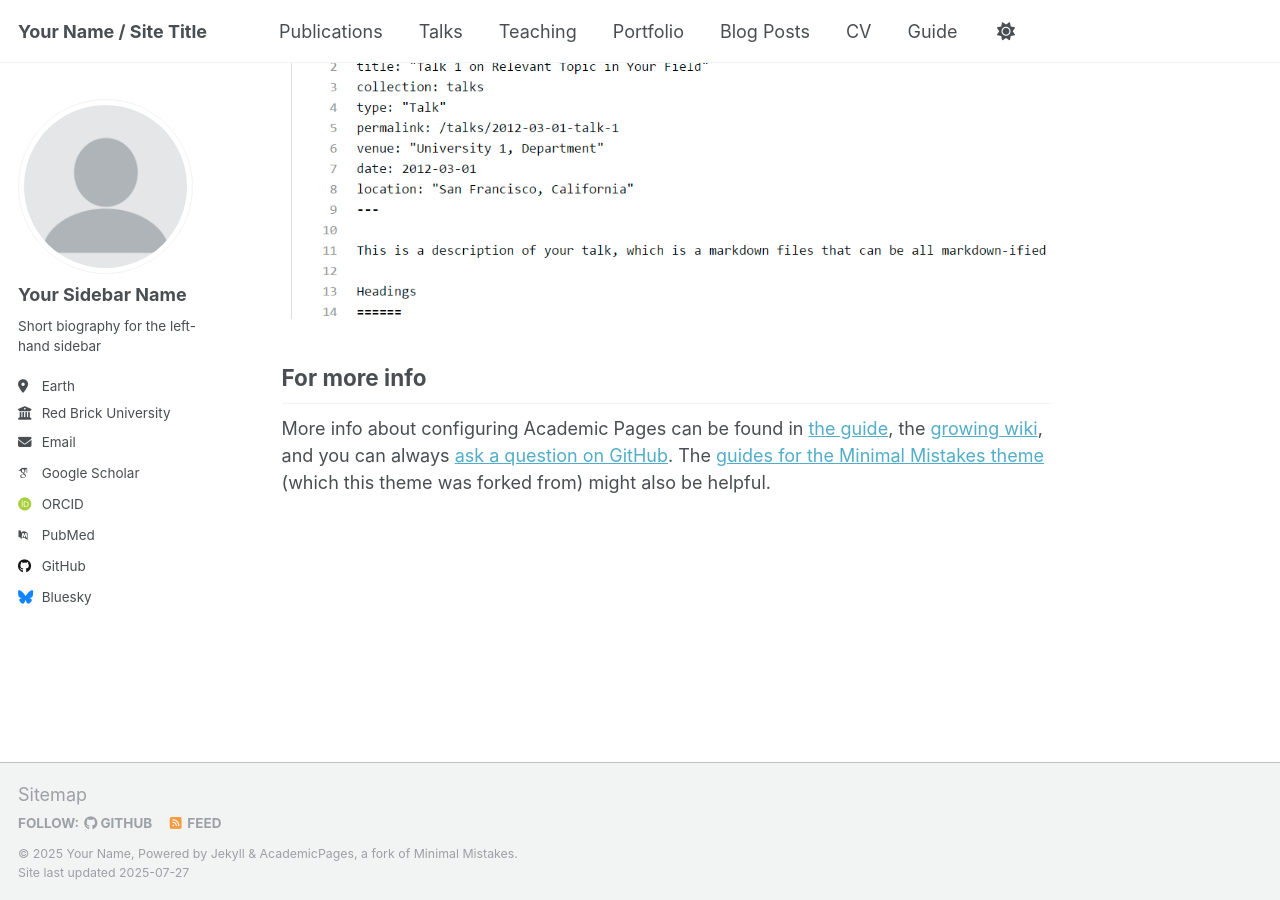
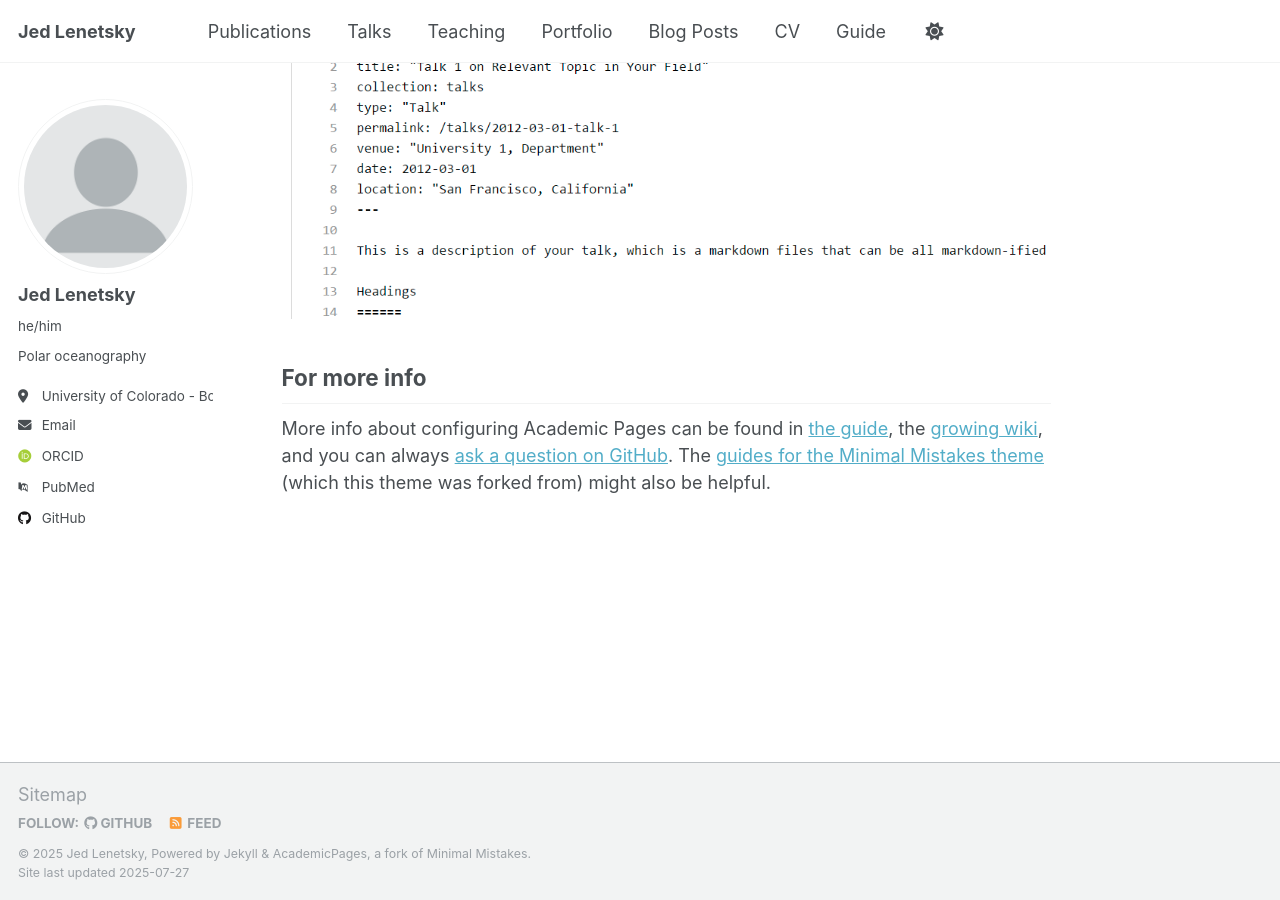
Before and after one commit to jedlenetsky/jedlenetsky.github.io, a Jekyll site: the page built from _pages/about.md, in a window 1280 px wide and 900 px high, scrolled down 2880 px. Built offline with Jekyll 4.4.1, drawn with Linux system fonts in a browser that asks for light colours; some web fonts are replaced; a script that is not in the unit is left out.

Commit message:
Update _config.yml

```diff
--- a/_config.yml
+++ b/_config.yml
@@ -9,11 +9,11 @@
 # Basic Site Settings
 locale                   : "en-US"
 site_theme               : "default"
-title                    : "Your Name / Site Title"
+title                    : "Jed Lenetsky"
 title_separator          : "-"
-name                     : &name "Your Name"
+name                     : &name "Jed Lenetsky"
 description              : &description "personal description"
-url                      : https://academicpages.github.io # the base hostname & protocol for your site e.g. "https://[your GitHub username].github.io" or if you already have some other page hosted on Github then use "https://[your GitHub username].github.io/[Your Repo Name]"
+url                      : https://jedlenetsky.github.io # the base hostname & protocol for your site e.g. "https://[your GitHub username].github.io" or if you already have some other page hosted on Github then use "https://[your GitHub username].github.io/[Your Repo Name]"
 baseurl                  : "" # the subpath of your site, e.g. "/blog"
 repository               : "academicpages/academicpages.github.io"
 
@@ -23,18 +23,18 @@ repository               : "academicpages/academicpages.github.io"
 author:
   # Biographic information
   avatar           : "profile.png"
-  name             : "Your Sidebar Name"
-  pronouns         : # example: "she/her"
-  bio              : "Short biography for the left-hand sidebar"
-  location         : "Earth"
-  employer         : "Red Brick University"
+  name             : "Jed Lenetsky"
+  pronouns         : "he/him"
+  bio              : "Polar oceanography"
+  location         : "University of Colorado - Boulder"
+  employer         : #"Red Brick University"
   uri              : # URL
-  email            : "none@example.org"
+  email            : "jed.lenetsky@colorado.edu"
 
   # Academic websites
   academia         : # URL
   arxiv            : # URL - Update with the correct link to your profile
-  googlescholar    : "https://scholar.google.com/citations?user=PS_CX0AAAAAJ"
+  googlescholar    : # "https://scholar.google.com/citations?user=PS_CX0AAAAAJ"
   impactstory      : # URL
   orcid            : "http://orcid.org/yourorcidurl"
   semantic         : # URL
@@ -52,7 +52,7 @@ author:
 
   # Social media
   artstation       : # Username
-  bluesky          : "bsky.app" # Replace this with you Bluesky username
+  bluesky          : # "bsky.app" # Replace this with you Bluesky username
   facebook         : # Username
   flickr           : # Username
   foursquare       : # Username
```
